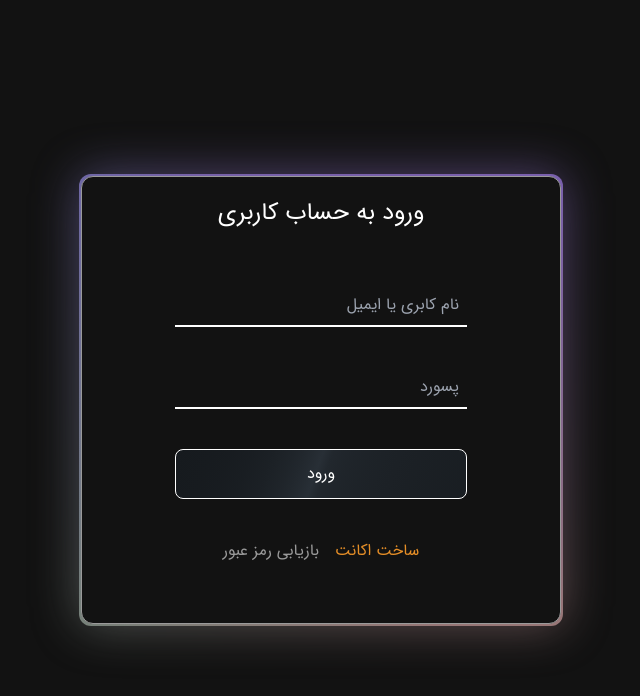
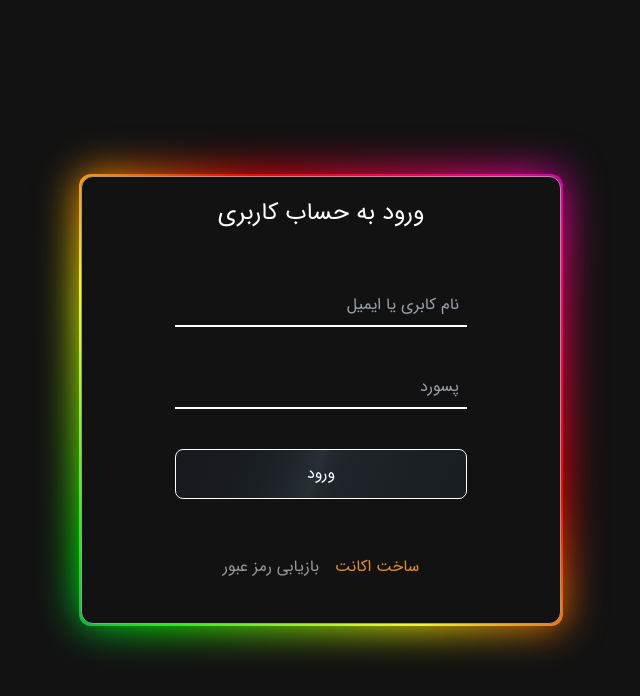
Before and after one commit to Moein-J/game-world, a Next.js app: page /login in a window 1280 px wide. Shown: the top 696 px of the page, without its empty margins (319-959 px from the left). Built offline with nearby package versions, Linux system fonts and the light colour scheme.

Commit message:
creating authentication section

```diff
--- /dev/null
+++ b/app/@auth/(...)login/components/Close.jsx
@@ -0,0 +1,19 @@
+"use client"
+import { X } from "lucide-react";
+import { useRouter } from "next/navigation";
+
+const Close = () => {
+    const router = useRouter();
+  return (
+    <>
+      <button
+          className="absolute top-[21rem] left-[83rem] z-50"
+          onClick={() => router.back()}
+        >
+          <X size={30} className="hover:text-[#8f3d3d] text-[#fff]" />
+        </button>
+    </>
+  );
+};
+
+export default Close;
--- a/app/@auth/(...)login/page.jsx
+++ b/app/@auth/(...)login/page.jsx
@@ -1,20 +1,14 @@
-"use client";
 import Modal from "../../login/components/Modal";
 import Login from "@/app/login/components/Login";
-import { X } from "lucide-react";
-import { useRouter } from "next/navigation";
+import Close from "./components/Close";
+
 
 const Page = () => {
-  const router = useRouter();
+
   return (
     <>
       <Modal>
-        <button
-          className="absolute top-[21rem] left-[83rem] z-50"
-          onClick={() => router.back()}
-        >
-          <X size={30} className="hover:text-[#8f3d3d] text-[#fff]" />
-        </button>
+        <Close/>
         <Login />
       </Modal>
     </>
--- a/app/components/landingpage/box/Box.jsx
+++ b/app/components/landingpage/box/Box.jsx
@@ -1,10 +1,11 @@
-import { BackgroundGradient } from "@/components/ui/background-gradient";
+// import { BackgroundGradient } from "@/components/ui/background-gradient";
 import { CircleHelp, Download, Gamepad2, StarHalf } from "lucide-react";
 import BoxItem from "./BoxItem";
+import ShadowGradient from "@/components/ui/shadowgradient/ShadowGradient";
 
 const Box = () => {
   return (
-    <BackgroundGradient >
+    <ShadowGradient>
       <div className="rounded-xl xs:grid xs:grid-rows-4 lg:grid lg:grid-cols-2 lg:grid-rows-2 select-none lg:h-48 xl:h-60 lg:p-2 xs:p-4 xs:gap-4 md:gap-4 bg-bgSecondary lg:text-xs xl:text-sm 1.5xl:text-[1rem] 2xl:text-lg">
         <BoxItem
           icon={<Download className="lg:size-3 xl:size-4 1.5xl:size-6" />}
@@ -23,7 +24,7 @@ const Box = () => {
           text="پشتیبانی 24 ساعته و فعال"
         />
       </div>
-    </BackgroundGradient>
+    </ShadowGradient>
   );
 };
 
--- a/app/login/components/Login.jsx
+++ b/app/login/components/Login.jsx
@@ -1,59 +1,58 @@
 import Link from "next/link";
-import { BackgroundGradient } from "@/components/ui/background-gradient";
-import { useRef } from "react";
-import axios from "axios";
-import { useRouter } from "next/navigation";
+import { login } from "../../../lib/actions";
+import ShadowGradient from "@/components/ui/shadowgradient/ShadowGradient";
+import { redirect } from "next/navigation";
 
 const Login = () => {
-  const router = useRouter();
-  const email = useRef(null);
-  const password = useRef(null);
-
-  const logingHandler = async () => {
-    const res = await axios.post("http://localhost:2222/users/login", {
-      email: email.current.value,
-      password: password.current.value,
-    });
-    const ack = await res.data;
-    if (await ack) {
-      router.push("/admin/dashboard");
-    }
-  };
+  // const logingHandler = async () => {
+  //   const res = await login(email.current.value, password.current.value);
+  //   // res ? router.push("/admin/dashboard") : null;
+  // };
   return (
     <section className="w-full h-full flex justify-center items-center">
-      <BackgroundGradient>
+      <ShadowGradient>
         <div className="border border-1 bg-[#121212] border-[#9a9a9a] w-[30rem] h-[28rem] rounded-xl flex flex-col items-center p-5 gap-14">
           <h1 className="text-2xl text-[#fff]">ورود به حساب کاربری</h1>
-          <div className="flex flex-col w-full items-center gap-10">
+
+          <form
+            className="flex flex-col w-full items-center gap-10"
+            action={async (formData) => {
+              "use server";
+              await login(formData);
+              redirect("/admin/dashboard");
+            }}
+          >
             <input
-              ref={email}
               type="text"
+              name="email"
               placeholder="نام کابری یا ایمیل"
               className="login-input"
             />
             <input
-              ref={password}
               type="password"
+              name="password"
               placeholder="پسورد"
               className="login-input"
             />
             <button
-              onClick={() => {
-                logingHandler();
-              }}
+              type="submit"
+              // onClick={() => {
+              //   logingHandler();
+              // }}
               className="inline-flex w-2/3 h-3 animate-shimmer items-center justify-center rounded-lg border border-slate-800 bg-[linear-gradient(110deg,#161a1e,45%,#282f36,55%,#161a1e)] bg-[length:200%_100%] px-10 py-6 font-medium text-[#ffffff] transition-colors"
             >
               ورود
             </button>
-            <div className="flex gap-4 text-[#9a9a9a] mb-10">
-              <Link href={"#"}>بازیابی رمز عبور</Link>
-              <Link href={"signup"} className="text-[#e58e27]">
-                ساخت اکانت
-              </Link>
-            </div>
+          </form>
+
+          <div className="flex gap-4 text-[#9a9a9a] mb-10">
+            <Link href={"#"}>بازیابی رمز عبور</Link>
+            <Link href={"signup"} className="text-[#e58e27]">
+              ساخت اکانت
+            </Link>
           </div>
         </div>
-      </BackgroundGradient>
+      </ShadowGradient>
     </section>
   );
 };
--- a/components/ui/background-gradient.js
+++ b/components/ui/background-gradient.js
@@ -1,4 +1,4 @@
-"use client";
+"use client"
 import { cn } from "@/lib/utils";
 import { motion } from "framer-motion";
 
--- /dev/null
+++ b/components/ui/shadowgradient/ShadowGradient.jsx
@@ -0,0 +1,6 @@
+import "./index.css";
+const ShadowGradient = ({ children }) => {
+  return <div className="shadow">{children}</div>;
+};
+
+export default ShadowGradient;
--- /dev/null
+++ b/components/ui/shadowgradient/index.css
@@ -0,0 +1,69 @@
+:root {
+    --gradient-shadow: linear-gradient(45deg,
+            #fb0094,
+            #0000ff,
+            #00ff00,
+            #ffff00,
+            #ff0000,
+            #fb0094,
+            #0000ff,
+            #00ff00,
+            #ffff00,
+            #ff0000);
+}
+
+
+.shadow {
+    display: flex;
+    z-index: 20;
+    justify-content: center;
+    align-items: center;
+    position: relative;
+    color: #fff;
+    text-align: center;
+    background: linear-gradient(0deg, #000, #262626);
+    border-radius: 0.75rem;
+}
+
+.shadow:before,
+.shadow:after {
+    content: "";
+    position: absolute;
+    border-radius: 0.75rem;
+    top: -2px;
+    left: -2px;
+    background: linear-gradient(45deg,
+            #fb0094,
+            #0000ff,
+            #00ff00,
+            #ffff00,
+            #ff0000,
+            #fb0094,
+            #0000ff,
+            #00ff00,
+            #ffff00,
+            #ff0000);
+    background-size: 400%;
+    width: calc(100% + 4px);
+    height: calc(100% + 4px);
+    z-index: -1;
+    animation: animate 20s linear infinite;
+}
+
+.shadow:after {
+    filter: blur(20px);
+}
+
+@keyframes animate {
+    0% {
+        background-position: 0 0;
+    }
+
+    50% {
+        background-position: 300% 0;
+    }
+
+    100% {
+        background-position: 0 0;
+    }
+}
--- /dev/null
+++ b/lib/actions.js
@@ -0,0 +1,64 @@
+import axios from "axios";
+import { jwtDecrypt, jwtVerify, SignJWT } from "jose";
+import { cookies } from "next/headers";
+import { NextResponse } from "next/server";
+
+const secretKey = "secret";
+const key = new TextEncoder().encode(secretKey);
+
+export const getSession = async () => {
+  const session = cookies.get("session")?.value;
+  if (!session) return null;
+  return await decrypt(session);
+};
+
+export const login = async (formData) => {
+  const email = formData.get("email");
+  const password = formData.get("password");
+  const res = await axios.post("http://localhost:2222/users/login", {
+    email: email,
+    password: password,
+  });
+  const ack = await res.data;
+  if (await ack) {
+    const user = { email: email, password: password };
+    const expires = new Date(Date.now() + 10 * 1000);
+    const session = await encrypt({ user, expires });
+
+    cookies().set("session", session, { expires, httpOnly: true });
+    return true;
+  }
+};
+
+export async function logout() {
+  cookies().set("session", "", { expires: new Date(0) });
+}
+
+export const updateSession = async (request) => {
+  const session = request.cookies.get("session")?.value;
+  if (!session) return;
+
+  const parsed = await decrypt(session);
+  parsed.expires = new Date(Date.now() + 10 * 1000);
+  const res = NextResponse.next();
+  res.cookies.set({
+    name: "session",
+    value: await encrypt(parsed),
+    httpOnly: true,
+    expires: parsed.expires,
+  });
+  return res;
+};
+
+export const encrypt = async (payload) => {
+  return await new SignJWT(payload)
+    .setProtectedHeader({ alg: "HS256" })
+    .setIssuedAt()
+    .setExpirationTime("10s from now")
+    .sign(key);
+};
+
+export const decrypt = async (session) => {
+  const { payload } = await jwtVerify(session, key, { algorithms: ["HS256"] });
+  return payload;
+};
--- /dev/null
+++ b/middleware.js
@@ -0,0 +1,4 @@
+import { updateSession } from "./lib/actions";
+export async function middleware(request) {
+  return await updateSession(request);
+}
--- a/package.json
+++ b/package.json
@@ -24,7 +24,7 @@
     "framer-motion": "^11.2.0",
     "jose": "^5.6.3",
     "lucide-react": "^0.378.0",
-    "next": "^14.2.3",
+    "next": "^14.2.5",
     "react": "^18.3.1",
     "react-dom": "^18.3.1",
     "react-icons": "^5.2.1",
```
Also changed, not shown: app/globals.css (line endings or trailing spaces), app/login/lib.js (deleted), 1 other file (tests, documents, lock files or other folders).
